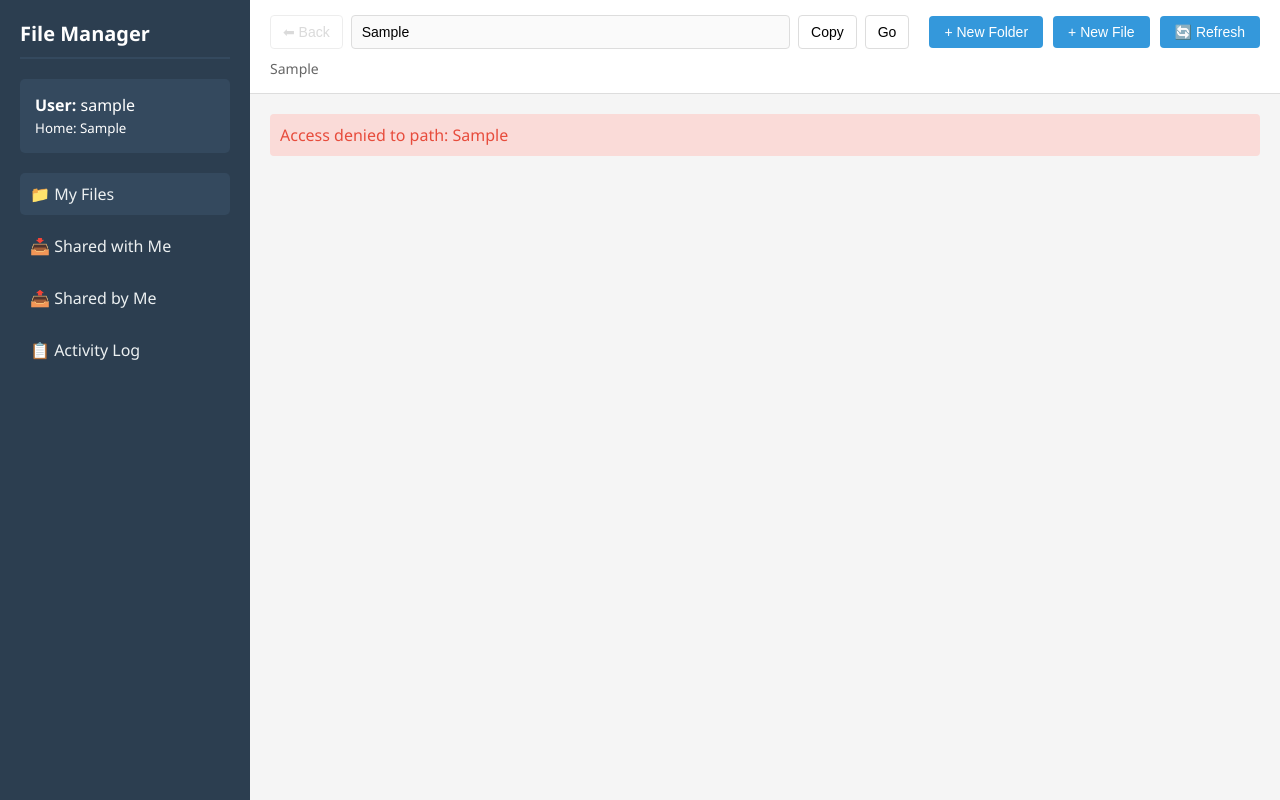
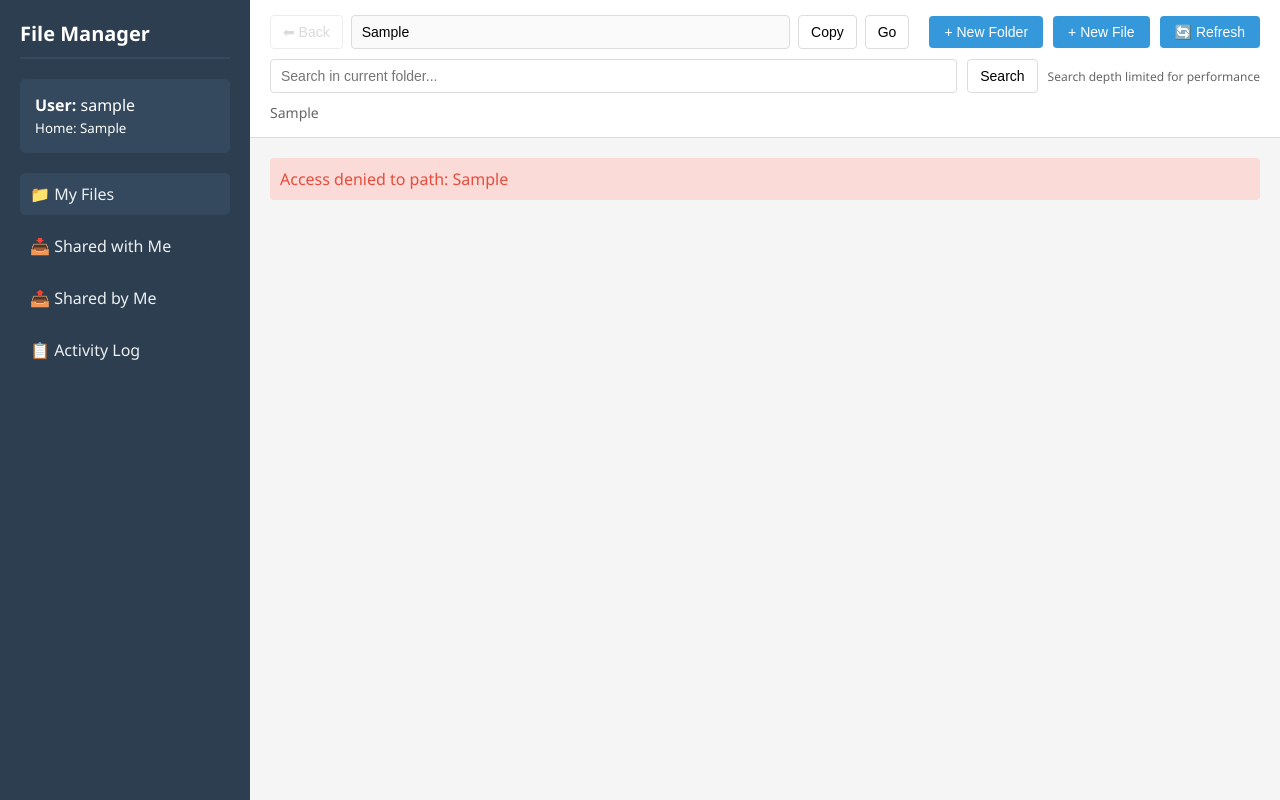
Before and after one commit to rahulsharma-rs/ubrite-workspace-manager, a Flask app: template new-app/templates/index.html in a window 1280 px wide. Run offline with Flask 3, Linux system fonts and the light colour scheme; the template is opened without the code that fills it: most values are stand-ins (such as "Sample title", 1, 10 or a date in 2020); parts of the project's set-up code (start-up, migrations or seed data) failed here and were passed over.

Commit message:
added search feateur of file

```diff
--- a/new-app/app.py
+++ b/new-app/app.py
@@ -412,6 +412,65 @@ class FileManager:
         logger.info(f"Moved: {source_path} -> {new_path}")
         return new_path
 
+    @staticmethod
+    def search(username, root_path, query, max_depth=3, max_results=200):
+        """
+        Search for files/folders under root_path matching the query (case-insensitive).
+        Limited by max_depth (relative to root) and max_results for safety.
+        """
+        is_safe, real_root, _ = PathValidator.is_safe_path(username, root_path)
+        if not is_safe:
+            raise PermissionError("Access denied")
+
+        if not os.path.exists(real_root):
+            raise FileNotFoundError(f"Path does not exist: {root_path}")
+
+        query_lower = query.lower()
+        results = []
+        root_depth = len(Path(real_root).parts)
+
+        for current_root, dirs, files in os.walk(real_root, followlinks=False):
+            depth = len(Path(current_root).parts) - root_depth
+            if depth > max_depth:
+                # Prevent descending deeper
+                dirs[:] = []
+                continue
+
+            # Combine dirs and files to check names
+            for name in dirs + files:
+                if query_lower not in name.lower():
+                    continue
+
+                full_path = os.path.join(current_root, name)
+
+                # Ensure the path is still within allowed scope (handles symlinks in shared dir)
+                is_allowed, resolved_path, _ = PathValidator.is_safe_path(username, full_path)
+                if not is_allowed:
+                    continue
+
+                try:
+                    stat_info = os.stat(full_path, follow_symlinks=False)
+                    is_link = os.path.islink(full_path)
+                    results.append({
+                        'name': name,
+                        'path': full_path,
+                        'parent_path': current_root,
+                        'is_dir': os.path.isdir(full_path),
+                        'is_file': os.path.isfile(full_path),
+                        'is_link': is_link,
+                        'size': stat_info.st_size,
+                        'modified': datetime.fromtimestamp(stat_info.st_mtime).isoformat(),
+                        'permissions': oct(stat.S_IMODE(stat_info.st_mode)),
+                    })
+                except Exception as e:
+                    logger.error(f"Error stat-ing search result {full_path}: {e}")
+                    continue
+
+                if len(results) >= max_results:
+                    return results
+
+        return results
+
 
 # ============================================================================
 # SHARING SYSTEM
@@ -719,6 +778,26 @@ def api_list_directory(user):
         logger.error(f"List directory error: {e}")
         return jsonify({'success': False, 'error': str(e)}), 400
 
+@app.route('/api/search', methods=['POST'])
+@require_user
+def api_search(user):
+    """Search for files/folders under a path"""
+    data = request.get_json()
+    path = data.get('path', PathValidator.get_user_home(user))
+    query = data.get('query', '').strip()
+    max_depth = int(data.get('max_depth', 3))
+    max_results = int(data.get('max_results', 200))
+
+    if not query:
+        return jsonify({'success': False, 'error': 'Search query cannot be empty'}), 400
+
+    try:
+        items = FileManager.search(user, path, query, max_depth=max_depth, max_results=max_results)
+        return jsonify({'success': True, 'items': items, 'path': path, 'query': query})
+    except Exception as e:
+        logger.error(f"Search error: {e}")
+        return jsonify({'success': False, 'error': str(e)}), 400
+
 
 @app.route('/api/create_folder', methods=['POST'])
 @require_user
--- a/new-app/templates/index.html
+++ b/new-app/templates/index.html
@@ -128,6 +128,25 @@
         .btn-ghost:disabled {
             opacity: 0.5;
             cursor: not-allowed;
+        }
+
+        .search-row {
+            display: flex;
+            align-items: center;
+            gap: 10px;
+        }
+
+        .search-input {
+            flex: 1;
+            padding: 8px 10px;
+            border: 1px solid #ddd;
+            border-radius: 4px;
+            font-size: 14px;
+        }
+
+        .search-hint {
+            color: #666;
+            font-size: 12px;
         }
 
         .actions button {
@@ -393,6 +412,11 @@
                         <button onclick="refreshCurrentView()">🔄 Refresh</button>
                     </div>
                 </div>
+                <div class="toolbar-row search-row">
+                    <input type="text" id="searchInput" class="search-input" placeholder="Search in current folder..." aria-label="Search">
+                    <button class="btn-ghost" onclick="performSearch()">Search</button>
+                    <span class="search-hint">Search depth limited for performance</span>
+                </div>
                 <div class="breadcrumb" id="breadcrumb">Loading...</div>
             </div>
 
@@ -484,12 +508,14 @@
         let currentView = 'files';
         let selectedItem = null;
         let pathHistory = [];
+        let currentSearch = { query: '', root: '' };
 
         // Initialize
         document.addEventListener('DOMContentLoaded', function() {
             setupNavigation();
             loadUsers();
             setupPathInput();
+            setupSearchInput();
             loadFiles(currentPath, { pushHistory: false });
         });
 
@@ -515,11 +541,17 @@
                 loadOutgoingShares();
             } else if (view === 'audit') {
                 loadAuditLog();
+            } else if (view === 'search' && currentSearch.query) {
+                searchFiles(currentSearch.root || currentPath, currentSearch.query);
             }
         }
 
         function refreshCurrentView() {
+            if (currentView === 'search' && currentSearch.query) {
+                searchFiles(currentSearch.root || currentPath, currentSearch.query);
+            } else {
                 loadView(currentView);
+            }
         }
 
         // API calls
@@ -544,6 +576,9 @@
             const { pushHistory = true } = options;
             const previousPath = currentPath;
             let addedToHistory = false;
+            // Leaving other views (like search) returns to standard file view
+            currentView = 'files';
+            currentSearch = { query: '', root: '' };
             if (pushHistory && currentPath && path !== currentPath) {
                 pathHistory.push(currentPath);
                 addedToHistory = true;
@@ -966,6 +1001,89 @@
             }
         }
 
+        // Search operations
+        function setupSearchInput() {
+            const searchInput = document.getElementById('searchInput');
+            searchInput.addEventListener('keydown', function(event) {
+                if (event.key === 'Enter') {
+                    performSearch();
+                }
+            });
+        }
+
+        function performSearch() {
+            const query = document.getElementById('searchInput').value.trim();
+            if (!query) {
+                // Empty query returns to current folder view
+                currentView = 'files';
+                loadFiles(currentPath);
+                return;
+            }
+            searchFiles(currentPath, query);
+        }
+
+        async function searchFiles(rootPath, query) {
+            currentView = 'search';
+            currentSearch = { query, root: rootPath };
+            document.getElementById('breadcrumb').textContent = `Search "${query}" under ${rootPath}`;
+            document.getElementById('content-area').innerHTML = '<div class="loading">Searching...</div>';
+
+            const result = await apiCall('/api/search', 'POST', {
+                path: rootPath,
+                query: query
+            });
+
+            if (result.success) {
+                renderSearchResults(result.items, query, rootPath);
+            } else {
+                showError('content-area', result.error);
+            }
+        }
+
+        function renderSearchResults(items, query, rootPath) {
+            if (!items || items.length === 0) {
+                document.getElementById('content-area').innerHTML =
+                    `<div class="empty-state">No matches for "${query}" under ${rootPath}</div>`;
+                return;
+            }
+
+            let html = `
+                <table>
+                    <thead>
+                        <tr>
+                            <th>Name</th>
+                            <th>Location</th>
+                            <th>Type</th>
+                            <th>Modified</th>
+                            <th>Actions</th>
+                        </tr>
+                    </thead>
+                    <tbody>
+            `;
+
+            items.forEach(item => {
+                const typeLabel = item.is_dir ? 'Folder' : (item.is_link ? 'Symlink' : 'File');
+                const modified = new Date(item.modified).toLocaleString();
+                const openPath = item.is_dir ? item.path : item.parent_path || rootPath;
+                const openActionLabel = item.is_dir ? 'Open' : 'Open Location';
+
+                html += `
+                    <tr>
+                        <td>${item.name}${item.is_link ? ' 🔗' : ''}</td>
+                        <td>${item.parent_path || '-'}</td>
+                        <td>${typeLabel}</td>
+                        <td>${modified}</td>
+                        <td>
+                            <button onclick="loadFiles('${openPath}', { pushHistory: true })">${openActionLabel}</button>
+                        </td>
+                    </tr>
+                `;
+            });
+
+            html += '</tbody></table>';
+            document.getElementById('content-area').innerHTML = html;
+        }
+
         // Path bar helpers
         function setupPathInput() {
             const input = document.getElementById('pathInput');
```
Lines whose indentation alone changed are shown as unchanged.
